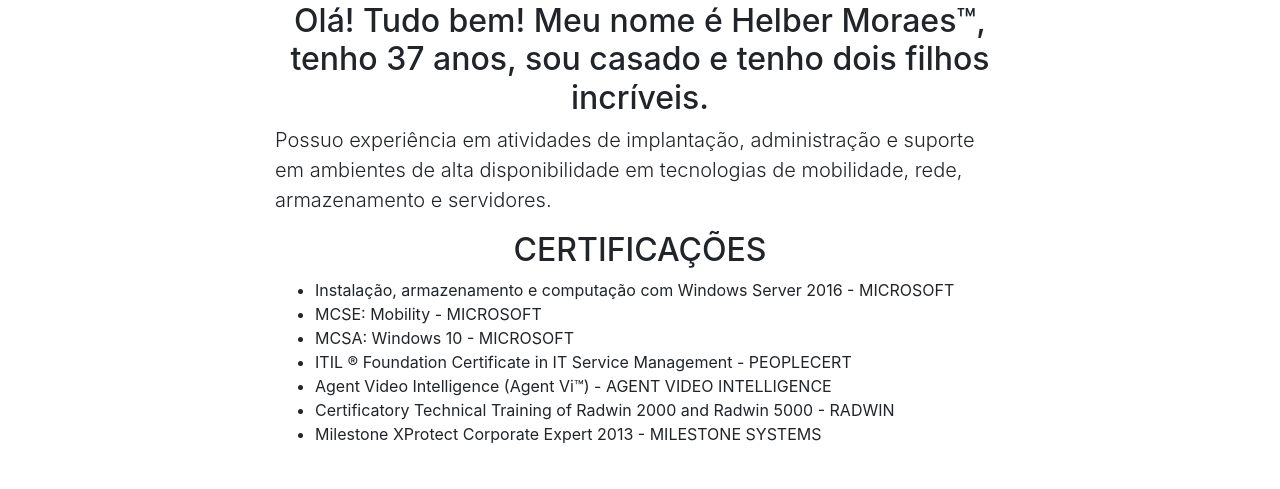
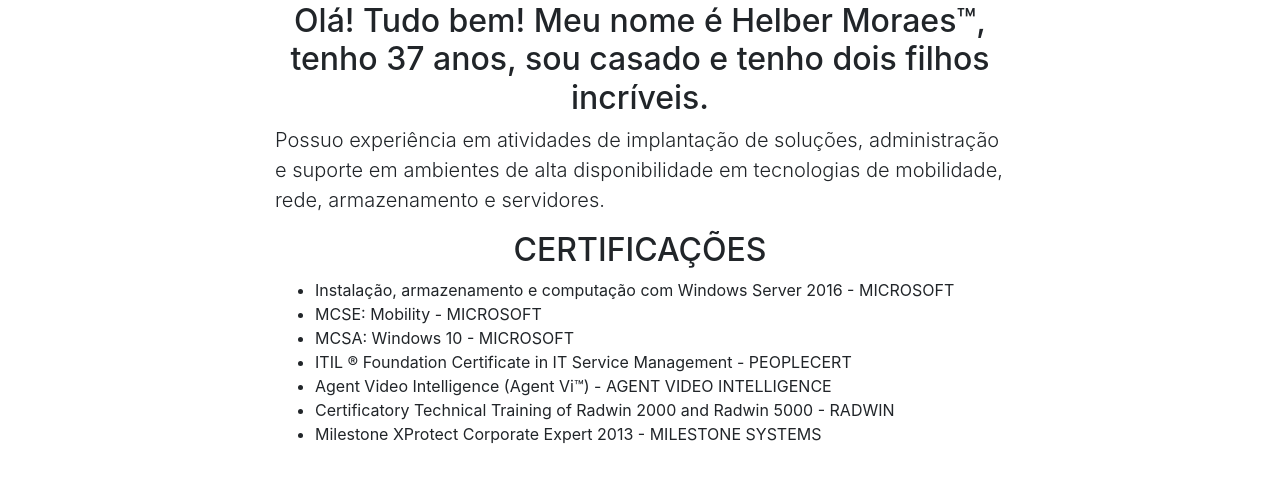
Before and after one commit to helberdantas/sitepessoal, a website with bundled scripts: page index.html in a window 1280 px wide. Shown: the part 820-1309 px from the top of the page. Built offline with nearby package versions, Linux system fonts and the light colour scheme.

Commit message:
Update index.html

```diff
--- a/index.html
+++ b/index.html
@@ -75,7 +75,7 @@
             <img src="img/helbermoraes.jpg" style="border-radius: 100%;" width="250" alt="minha foto">
           </div><br>
           <h2 class="text-center">Olá! Tudo bem! Meu nome é Helber Moraes&#8482;, tenho 37 anos, sou casado e tenho dois filhos incríveis.</h2>
-          <p class="lead">Possuo experiência em atividades de implantação, administração e suporte em ambientes de alta disponibilidade em tecnologias de mobilidade, rede, armazenamento e servidores.
+          <p class="lead">Possuo experiência em atividades de implantação de soluções, administração e suporte em ambientes de alta disponibilidade em tecnologias de mobilidade, rede, armazenamento e servidores.
 
           <h2 class="text-center">CERTIFICAÇÕES</h2>
           <ul>
```
